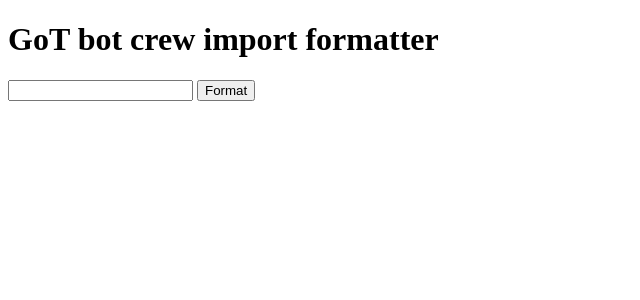
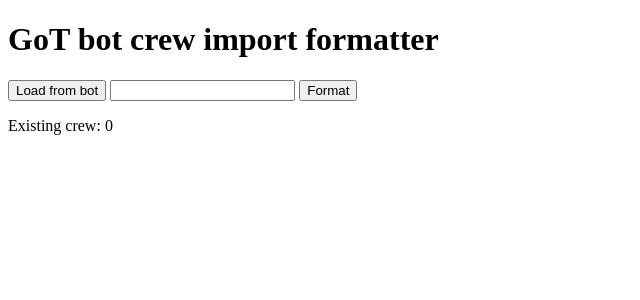
Before and after one commit to tabasavr/got-bot-import, a SvelteKit app: page / in a window 1280 px wide. Shown: the top 300 px of the page, without its empty margins (0-640 px from the left). Built offline with nearby package versions, Linux system fonts and the light colour scheme.

Commit message:
Add fetching of data from bot

```diff
--- a/src/routes/+page.svelte
+++ b/src/routes/+page.svelte
@@ -1,6 +1,7 @@
 <script lang="ts">
 	let formattedCommands: string[] = [];
 	let dataInput: string = '';
+	let existingCrew: any[] = [];
 
 	// escape `'` in the name because bot doesn't support them
 	function escapeName(name: string): string {
@@ -35,12 +36,21 @@
 	function copyToClipboard(text: string) {
 		navigator.clipboard.writeText(text);
 	}
+
+	async function loadCrew() {
+		const dataResponse = await fetch('http://got.glorat.net/user/396618115972333572');
+		const data = await dataResponse.json();
+		existingCrew = data['crew'];
+	}
 </script>
 
 <h1>GoT bot crew import formatter</h1>
 
+<input type="button" on:click={loadCrew} value="Load from bot" />
 <input type="text" bind:value={dataInput} />
 <input type="button" on:click={formatCrew} value="Format" />
+
+<p>Existing crew: {existingCrew.length}</p>
 
 {#each formattedCommands as command (command)}
 	<p><button on:click={() => copyToClipboard(command)}>Copy</button> {command}</p>
```
Also changed, not shown: 1 other file (tests, documents, lock files or other folders).
